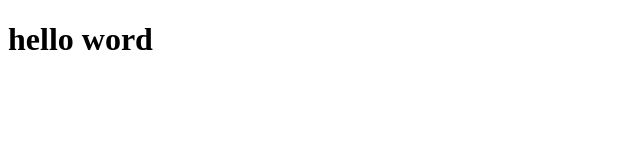
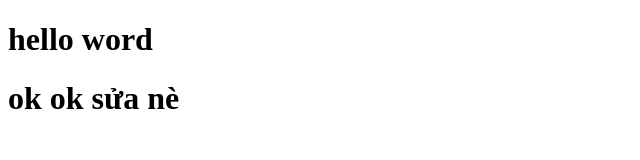
Before and after one commit to TranVinhTanDat/GitHub_Test_TranDat, a plain HTML site: page index.html in a window 1280 px wide. Shown: the whole page, without its empty margins (0-640 px from the left). Drawn offline with Linux system fonts and the light colour scheme.

Commit message:
Update index.html

```diff
--- a/index.html
+++ b/index.html
@@ -8,6 +8,7 @@
 </head>
 <body>
     <h1>hello word</h1>
+    <h1> ok ok sửa nè </h1>
 
 </body>
 </html>
```
